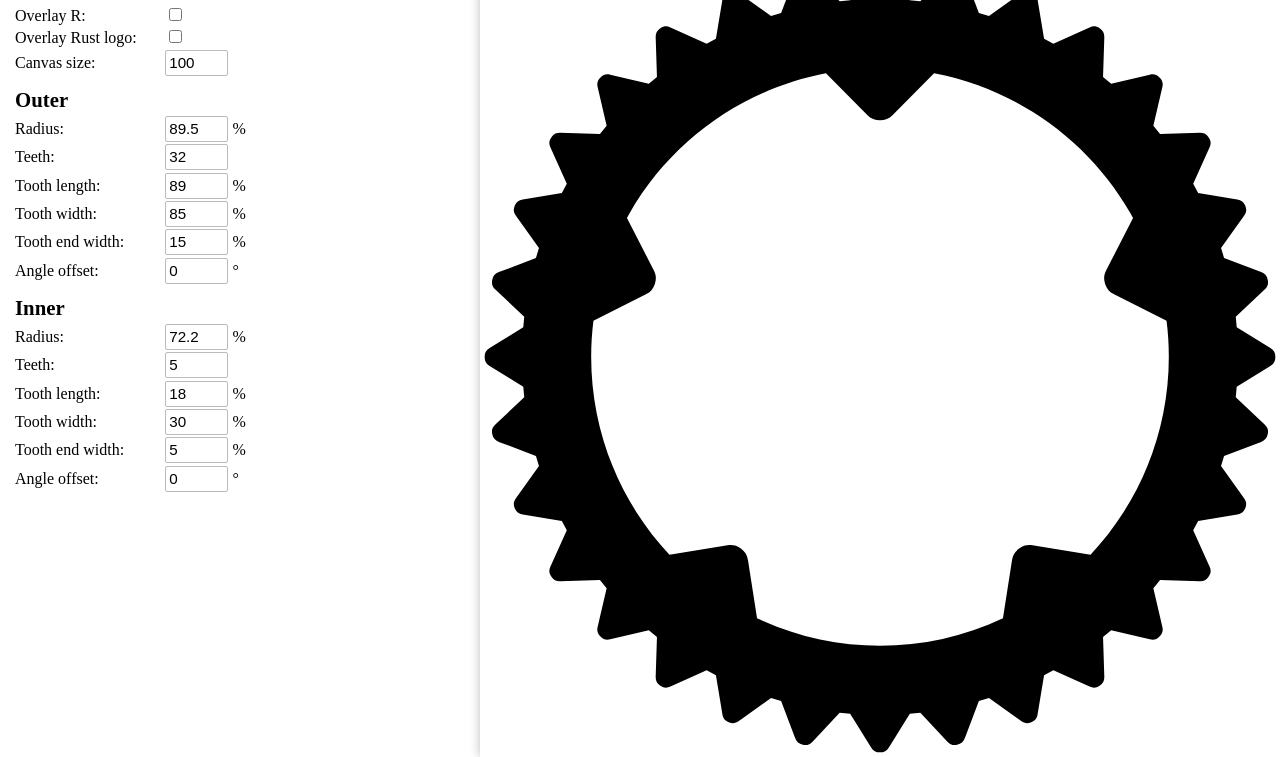
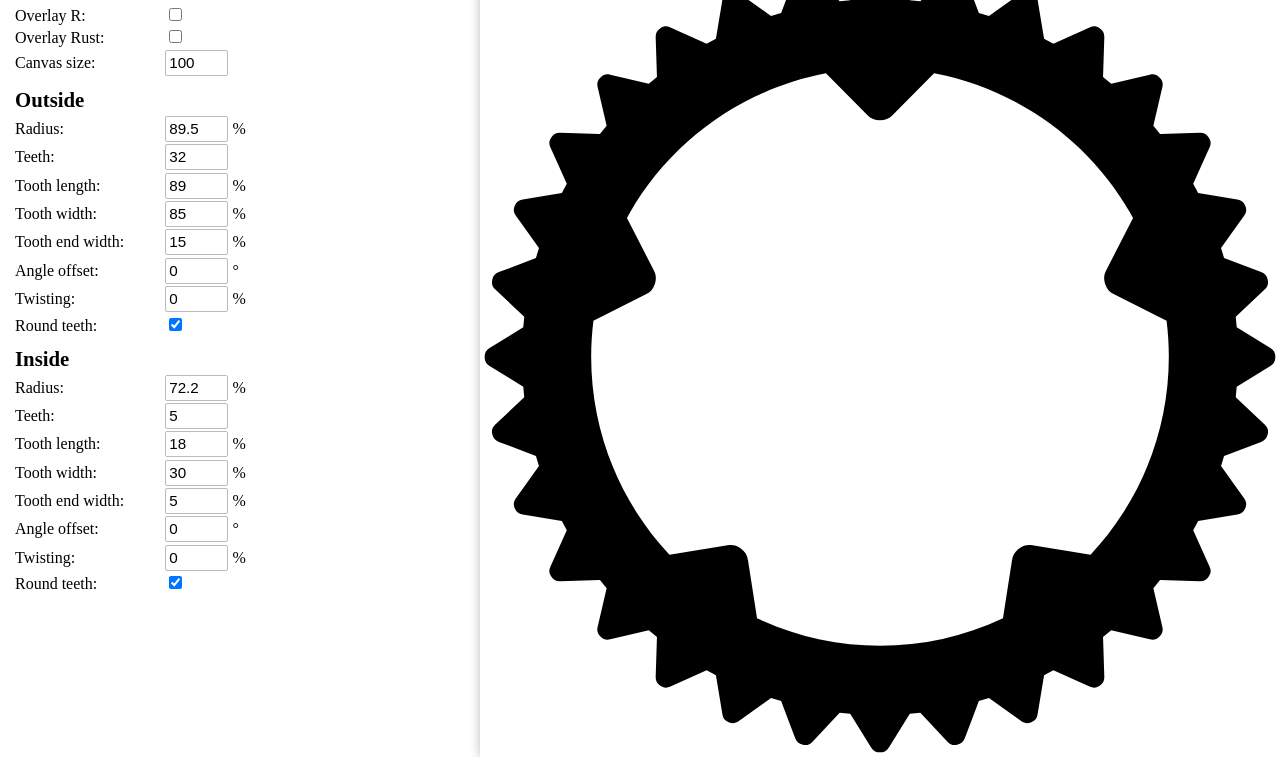
Before and after one commit to Aloso/rs-gear, a website built with webpack: page index.html in a window 1280 px wide. Shown: the part 43-800 px from the top of the page. Built offline with nearby package versions, Linux system fonts and the light colour scheme.

Commit message:
Add some configuration options

```diff
--- /dev/null
+++ b/app/checkInput.ts
@@ -0,0 +1,28 @@
+import { InputMapper, MyInput } from './input'
+
+export class CheckInput extends MyInput<boolean> {
+  constructor(value: boolean, mapper?: InputMapper<boolean>) {
+    super(value, mapper)
+
+    this.el.setAttribute('type', 'checkbox')
+
+    this.el.checked = value
+
+    this.el.addEventListener('input', () => {
+      const v = this.el.checked
+      this.value = this.mapper.update(v)
+    })
+  }
+
+  public get value(): boolean {
+    return this._value
+  }
+
+  public set value(v: boolean) {
+    if (v !== this._value) {
+      this._value = v
+      this.el.checked = v
+      this.change.emit(v)
+    }
+  }
+}
--- a/app/index.ts
+++ b/app/index.ts
@@ -1,10 +1,23 @@
 import { byId } from './domHelper'
-import { NumberInput, mapAtLeast, degreeMapper, percentMapper } from './numberInput'
+import { NumberInput, mapAtLeast, degreeMapper, percentMapper, openPercentMapper } from './numberInput'
+import { CheckInput } from './checkInput'
 import { DoubleGearProps, makeSvg } from './svg'
 
 const svgWrapper = byId('svg', HTMLElement)
 
 function createInputs(callback: () => void): () => DoubleGearProps {
+  const rustLogo = byId('rustLogo', HTMLImageElement)
+  const rLogo = byId('rLogo', HTMLImageElement)
+
+  rustLogo.style.display = 'none'
+  rLogo.style.display = 'none'
+
+  const showOverlayR = new CheckInput(false)
+  const showOverlayRust = new CheckInput(false)
+
+  showOverlayR.change.on(checked => rLogo.style.display = checked ? 'block' : 'none')
+  showOverlayRust.change.on(checked => rustLogo.style.display = checked ? 'block' : 'none')
+
   const diameter           = new NumberInput(100,   0, mapAtLeast(1))
 
   const outerRadius        = new NumberInput(0.895, 1, percentMapper)
@@ -13,6 +26,8 @@ function createInputs(callback: () => void): () => DoubleGearProps {
   const outerToothWidth    = new NumberInput(0.85,  1, percentMapper)
   const outerToothEndWidth = new NumberInput(0.15,  1, percentMapper)
   const outerAngleOffset   = new NumberInput(0,     1, degreeMapper)
+  const outerTwisting      = new NumberInput(0,     1, openPercentMapper)
+  const outerRoundTeeth    = new CheckInput(true)
 
   const innerRadius        = new NumberInput(0.722, 1, percentMapper)
   const innerTeeth         = new NumberInput(5,     0, mapAtLeast(0))
@@ -20,8 +35,12 @@ function createInputs(callback: () => void): () => DoubleGearProps {
   const innerToothWidth    = new NumberInput(0.3,   1, percentMapper)
   const innerToothEndWidth = new NumberInput(0.05,  1, percentMapper)
   const innerAngleOffset   = new NumberInput(0,     1, degreeMapper)
+  const innerTwisting      = new NumberInput(0,     1, openPercentMapper)
+  const innerRoundTeeth    = new CheckInput(true)
 
   byId('commonConfig', HTMLElement).append(
+    showOverlayR.getLabel('Overlay R'),
+    showOverlayRust.getLabel('Overlay Rust'),
     diameter.getLabel('Canvas size'),
   )
 
@@ -32,6 +51,8 @@ function createInputs(callback: () => void): () => DoubleGearProps {
     outerToothWidth.getLabel('Tooth width'),
     outerToothEndWidth.getLabel('Tooth end width'),
     outerAngleOffset.getLabel('Angle offset'),
+    outerTwisting.getLabel('Twisting'),
+    outerRoundTeeth.getLabel('Round teeth'),
   )
 
   byId('innerConfig', HTMLElement).append(
@@ -41,6 +62,8 @@ function createInputs(callback: () => void): () => DoubleGearProps {
     innerToothWidth.getLabel('Tooth width'),
     innerToothEndWidth.getLabel('Tooth end width'),
     innerAngleOffset.getLabel('Angle offset'),
+    innerTwisting.getLabel('Twisting'),
+    innerRoundTeeth.getLabel('Round teeth'),
   );
 
   [
@@ -57,6 +80,10 @@ function createInputs(callback: () => void): () => DoubleGearProps {
     innerToothEndWidth,
     outerAngleOffset,
     innerAngleOffset,
+    outerTwisting,
+    innerTwisting,
+    outerRoundTeeth,
+    innerRoundTeeth,
   ].forEach(input => input.change.on(callback))
 
   return () => ({
@@ -68,8 +95,9 @@ function createInputs(callback: () => void): () => DoubleGearProps {
       toothWidth: outerToothWidth.value,
       toothEndWidth: outerToothEndWidth.value,
       angleOffset: outerAngleOffset.value,
+      twisting: outerTwisting.value,
       roundGearShape: true,
-      roundToothShape: true,
+      roundToothShape: outerRoundTeeth.value,
     },
     inner: {
       radius: innerRadius.value,
@@ -78,8 +106,9 @@ function createInputs(callback: () => void): () => DoubleGearProps {
       toothWidth: innerToothWidth.value,
       toothEndWidth: innerToothEndWidth.value,
       angleOffset: innerAngleOffset.value,
+      twisting: innerTwisting.value,
       roundGearShape: true,
-      roundToothShape: true,
+      roundToothShape: innerRoundTeeth.value,
     },
   })
 }
@@ -87,29 +116,8 @@ function createInputs(callback: () => void): () => DoubleGearProps {
 const getInputs = createInputs(refresh)
 
 function refresh() {
+  console.log(getInputs())
   svgWrapper.innerHTML = makeSvg(getInputs())
 }
 
 refresh()
-
-const rustLogo = byId('rustLogo', HTMLImageElement)
-const rLogo = byId('rLogo', HTMLImageElement)
-
-rustLogo.style.display = 'none'
-rLogo.style.display = 'none'
-
-const showRust = byId('showRust', HTMLInputElement)
-const showR = byId('showR', HTMLInputElement)
-
-showRust.checked = false
-showR.checked = false
-
-showRust.addEventListener('input', () => {
-  if (showRust.checked) rustLogo.style.display = 'block'
-  else rustLogo.style.display = 'none'
-})
-
-showR.addEventListener('input', () => {
-  if (showR.checked) rLogo.style.display = 'block'
-  else rLogo.style.display = 'none'
-})
--- /dev/null
+++ b/app/input.ts
@@ -0,0 +1,49 @@
+import { EventEmitter } from './eventEmitter'
+
+export abstract class MyInput<T> {
+  public readonly el = document.createElement('input')
+  public readonly change = new EventEmitter<T>()
+
+  protected _value: T
+
+  protected constructor(value: T, protected mapper: InputMapper<T> = identityMapper) {
+    this._value = value
+    if (this.mapper.initInput) this.mapper.initInput(this.el)
+  }
+
+  public abstract get value(): T
+
+  public getLabel(label: string): HTMLLabelElement {
+    const el = document.createElement('label')
+    const span = document.createElement('span')
+    span.innerText = `${label}: `
+    el.append(span)
+
+    if (this.mapper.affix != null) {
+      const prefix = document.createTextNode(this.mapper.affix[0])
+      const suffix = document.createTextNode(this.mapper.affix[1])
+      el.append(prefix, this.el, suffix)
+    } else {
+      el.append(this.el)
+    }
+
+    return el
+  }
+}
+
+export interface InputMapper<T> {
+  affix?: [string, string]
+
+  /** actual value => displayed value */
+  display(n: T): T
+
+  /** displayed value => actual value */
+  update(n: T): T
+
+  initInput?(input: HTMLInputElement): void
+}
+
+const identityMapper: InputMapper<any> = {
+  display: (n: any) => n,
+  update: (n: any) => n,
+}
--- a/app/numberInput.ts
+++ b/app/numberInput.ts
@@ -1,23 +1,12 @@
-import { EventEmitter } from './eventEmitter'
+import { InputMapper, MyInput } from './input'
 
-export class NumberInput {
-  public readonly el = document.createElement('input')
-  public readonly change = new EventEmitter<number>()
-
-  private _value: number
-
-  constructor(
-    value: number,
-    precision: number,
-    private mapper = identityMapper,
-  ) {
-    this._value = value
+export class NumberInput extends MyInput<number> {
+  constructor(value: number, precision: number, mapper?: InputMapper<number>) {
+    super(value, mapper)
 
     const step = (0.1 ** precision * 100_000_000_000) / 100_000_000_000
+    this.el.setAttribute('type', 'number')
     this.el.setAttribute('step', '' + step)
-    this.el.setAttribute('type', 'number')
-
-    if (this.mapper.initInput) this.mapper.initInput(this.el)
 
     this.el.value = '' + this.mapper.display(value)
 
@@ -39,26 +28,9 @@ export class NumberInput {
       this.change.emit(v)
     }
   }
-
-  public getLabel(label: string): HTMLLabelElement {
-    const el = document.createElement('label')
-    const span = document.createElement('span')
-    span.innerText = `${label}: `
-    el.append(span)
-
-    if (this.mapper.affix != null) {
-      const prefix = document.createTextNode(this.mapper.affix[0])
-      const suffix = document.createTextNode(this.mapper.affix[1])
-      el.append(prefix, this.el, suffix)
-    } else {
-      el.append(this.el)
-    }
-
-    return el
-  }
 }
 
-export interface InputMapper {
+export interface NumInputMapper {
   affix?: [string, string]
 
   /** actual value => displayed value */
@@ -70,12 +42,7 @@ export interface InputMapper {
   initInput?(input: HTMLInputElement): void
 }
 
-const identityMapper: InputMapper = {
-  display: (n: number) => n,
-  update: (n: number) => n,
-}
-
-export function mapAtLeast(min: number): InputMapper {
+export function mapAtLeast(min: number): NumInputMapper {
   return {
     display(n: number): number {
       return n
@@ -91,7 +58,7 @@ export function mapAtLeast(min: number): InputMapper {
   }
 }
 
-export const percentMapper: InputMapper = {
+export const percentMapper: NumInputMapper = {
   affix: ['', ' %'],
 
   display(n: number): number {
@@ -108,7 +75,19 @@ export const percentMapper: InputMapper = {
   },
 }
 
-export const degreeMapper: InputMapper = {
+export const openPercentMapper: NumInputMapper = {
+  affix: ['', ' %'],
+
+  display(n: number): number {
+    return n * 100
+  },
+
+  update(n: number): number {
+    return n / 100
+  },
+}
+
+export const degreeMapper: NumInputMapper = {
   affix: ['', ' °'],
 
   display(n: number): number {
--- a/app/svg.ts
+++ b/app/svg.ts
@@ -9,6 +9,7 @@ export interface GearProps {
   angleOffset: number
   roundGearShape: boolean
   roundToothShape: boolean
+  twisting: number
 }
 
 export interface DoubleGearProps {
@@ -47,6 +48,12 @@ function getSvgShape(diameter: number, props: GearProps, outside: boolean): stri
     circle.rotateOnBy(center, -toothEndWidth / 2 - slantWidth),
     circle.rotateOnBy(center, -segmentLen + toothEndWidth / 2 + slantWidth),
   ]
+
+  if (props.twisting !== 0) {
+    const twisting = props.twisting * segmentLen
+    points[0] = points[0].rotateOnBy(center, twisting)
+    points[1] = points[1].rotateOnBy(center, twisting)
+  }
 
   if (props.roundGearShape && betweenTeeth > 0.05) {
     // distance between control points and start/end points on a unit circle:
--- a/index.html
+++ b/index.html
@@ -10,15 +10,12 @@
 <div id="config">
   <h1>Gear</h1>
 
-  <div id="commonConfig">
-    <label><span>Overlay R:</span><input type="checkbox" id="showR"></label>
-    <label><span>Overlay Rust logo:</span><input type="checkbox" id="showRust"></label>
-  </div>
+  <div id="commonConfig"></div>
   <div id="outerConfig">
-    <h2>Outer</h2>
+    <h2>Outside</h2>
   </div>
   <div id="innerConfig">
-    <h2>Inner</h2>
+    <h2>Inside</h2>
   </div>
 </div>
 
```
